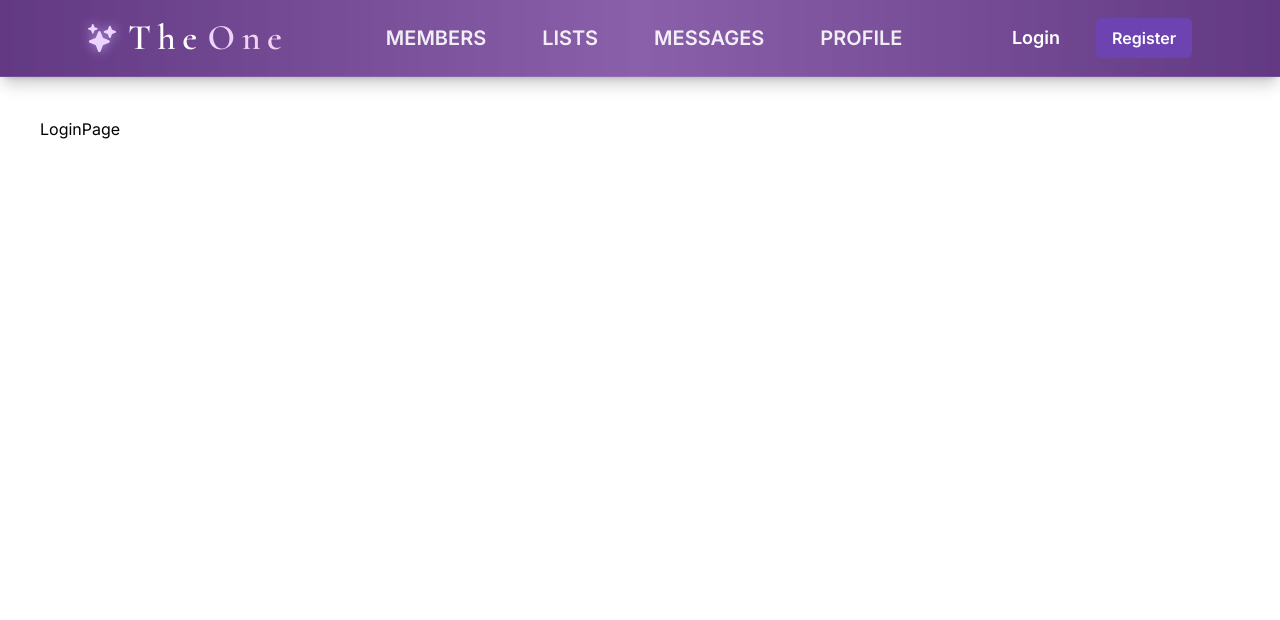
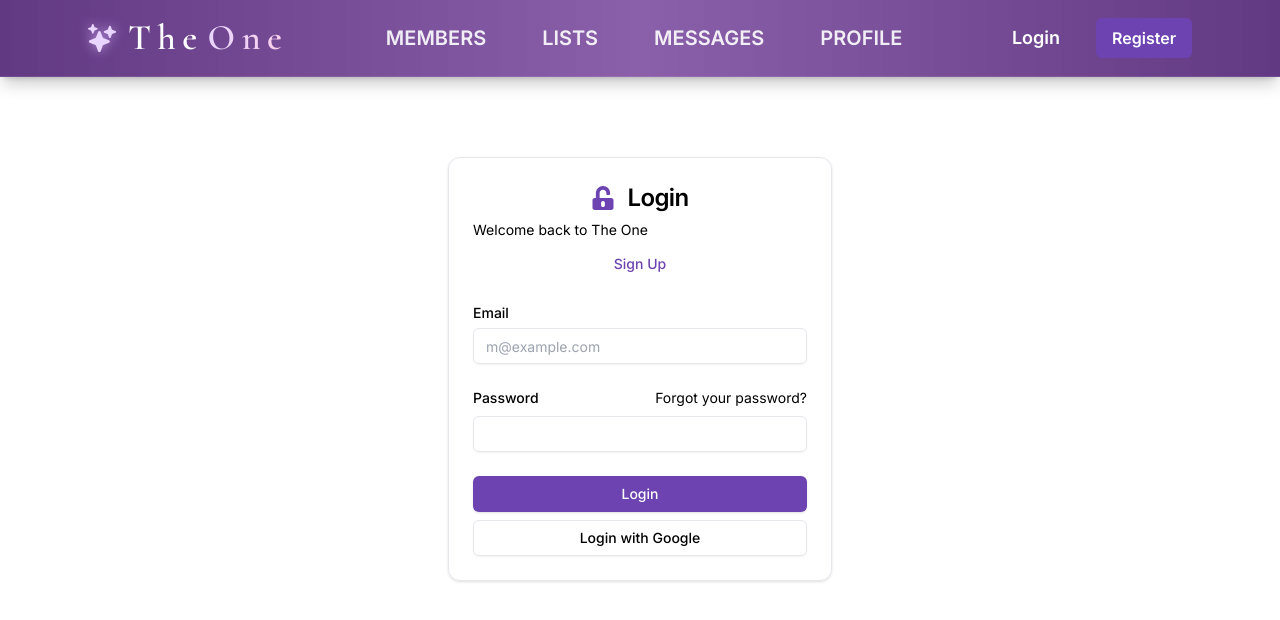
Before and after one commit to sahoooii/next-theOne, a Next.js app: page /login in a window 1280 px wide. Shown: the top 620 px of the page. Built offline with nearby package versions, Linux system fonts and the light colour scheme.

Commit message:
Creating a login form

```diff
--- a/package.json
+++ b/package.json
@@ -11,6 +11,7 @@
 	},
 	"dependencies": {
 		"@radix-ui/react-dialog": "^1.1.15",
+		"@radix-ui/react-label": "^2.1.8",
 		"@radix-ui/react-navigation-menu": "^1.2.14",
 		"@radix-ui/react-slot": "^1.2.4",
 		"@react-aria/visually-hidden": "^3.8.30",
--- /dev/null
+++ b/src/app/(auth)/login/LoginForm.tsx
@@ -0,0 +1,68 @@
+'use client';
+
+import {
+	Card,
+	CardContent,
+	CardDescription,
+	CardFooter,
+	CardHeader,
+	CardTitle,
+} from '@/components/ui/card';
+import { Button } from '@/components/ui/button';
+import { Input } from '@/components/ui/input';
+import { Label } from '@/components/ui/label';
+import { FaUnlockAlt } from 'react-icons/fa';
+
+const LoginForm = () => {
+	return (
+		<Card className='w-full max-w-sm mx-auto my-10'>
+			<CardHeader>
+				<CardTitle className='mx-auto flex items-center gap-3 text-2xl'>
+					<FaUnlockAlt size={24} className='text-primary' />
+					Login
+				</CardTitle>
+				<CardDescription>
+					Welcome back to The One
+				</CardDescription>
+				<Button variant='link'>Sign Up</Button>
+			</CardHeader>
+			<CardContent>
+				<form>
+					<div className='flex flex-col gap-6'>
+						<div className='grid gap-2'>
+							<Label htmlFor='email'>Email</Label>
+							<Input
+								id='email'
+								type='email'
+								placeholder='m@example.com'
+								required
+							/>
+						</div>
+						<div className='grid gap-2'>
+							<div className='flex items-center'>
+								<Label htmlFor='password'>Password</Label>
+								<a
+									href='#'
+									className='ml-auto inline-block text-sm underline-offset-4 hover:underline'
+								>
+									Forgot your password?
+								</a>
+							</div>
+							<Input id='password' type='password' required />
+						</div>
+					</div>
+				</form>
+			</CardContent>
+			<CardFooter className='flex-col gap-2'>
+				<Button type='submit' className='w-full'>
+					Login
+				</Button>
+				<Button variant='outline' className='w-full'>
+					Login with Google
+				</Button>
+			</CardFooter>
+		</Card>
+	);
+};
+
+export default LoginForm;
--- a/src/app/(auth)/login/page.tsx
+++ b/src/app/(auth)/login/page.tsx
@@ -1,7 +1,8 @@
 import React from 'react';
+import LoginForm from './LoginForm';
 
 const LoginPage = () => {
-	return <div>LoginPage</div>;
+	return <LoginForm />;
 };
 
 export default LoginPage;
--- a/src/app/layout.tsx
+++ b/src/app/layout.tsx
@@ -1,9 +1,9 @@
 import type { Metadata } from 'next';
 import './globals.css';
-import TopNav from './components/navigation/TopNav';
-import { Providers } from './components/Providers';
+import { Providers } from '@/components/ui/Providers';
 import { Inter, Cormorant } from 'next/font/google';
-import BottomNav from './components/navigation/BottomNav';
+import BottomNav from '@/components/navigation/BottomNav';
+import TopNav from '@/components/navigation/TopNav';
 
 export const metadata: Metadata = {
 	title: 'Next Match',
--- /dev/null
+++ b/src/components/ui/card.tsx
@@ -0,0 +1,76 @@
+import * as React from "react"
+
+import { cn } from "@/lib/utils"
+
+const Card = React.forwardRef<
+  HTMLDivElement,
+  React.HTMLAttributes<HTMLDivElement>
+>(({ className, ...props }, ref) => (
+  <div
+    ref={ref}
+    className={cn(
+      "rounded-xl border bg-card text-card-foreground shadow",
+      className
+    )}
+    {...props}
+  />
+))
+Card.displayName = "Card"
+
+const CardHeader = React.forwardRef<
+  HTMLDivElement,
+  React.HTMLAttributes<HTMLDivElement>
+>(({ className, ...props }, ref) => (
+  <div
+    ref={ref}
+    className={cn("flex flex-col space-y-1.5 p-6", className)}
+    {...props}
+  />
+))
+CardHeader.displayName = "CardHeader"
+
+const CardTitle = React.forwardRef<
+  HTMLDivElement,
+  React.HTMLAttributes<HTMLDivElement>
+>(({ className, ...props }, ref) => (
+  <div
+    ref={ref}
+    className={cn("font-semibold leading-none tracking-tight", className)}
+    {...props}
+  />
+))
+CardTitle.displayName = "CardTitle"
+
+const CardDescription = React.forwardRef<
+  HTMLDivElement,
+  React.HTMLAttributes<HTMLDivElement>
+>(({ className, ...props }, ref) => (
+  <div
+    ref={ref}
+    className={cn("text-sm text-muted-foreground", className)}
+    {...props}
+  />
+))
+CardDescription.displayName = "CardDescription"
+
+const CardContent = React.forwardRef<
+  HTMLDivElement,
+  React.HTMLAttributes<HTMLDivElement>
+>(({ className, ...props }, ref) => (
+  <div ref={ref} className={cn("p-6 pt-0", className)} {...props} />
+))
+CardContent.displayName = "CardContent"
+
+const CardFooter = React.forwardRef<
+  HTMLDivElement,
+  React.HTMLAttributes<HTMLDivElement>
+>(({ className, ...props }, ref) => (
+  <div
+    ref={ref}
+    className={cn("flex items-center p-6 pt-0", className)}
+    {...props}
+  />
+))
+CardFooter.displayName = "CardFooter"
+
+export { Card, CardHeader, CardFooter, CardTitle, CardDescription, CardContent }
--- /dev/null
+++ b/src/components/ui/label.tsx
@@ -0,0 +1,26 @@
+"use client"
+
+import * as React from "react"
+import * as LabelPrimitive from "@radix-ui/react-label"
+import { cva, type VariantProps } from "class-variance-authority"
+
+import { cn } from "@/lib/utils"
+
+const labelVariants = cva(
+  "text-sm font-medium leading-none peer-disabled:cursor-not-allowed peer-disabled:opacity-70"
+)
+
+const Label = React.forwardRef<
+  React.ElementRef<typeof LabelPrimitive.Root>,
+  React.ComponentPropsWithoutRef<typeof LabelPrimitive.Root> &
+    VariantProps<typeof labelVariants>
+>(({ className, ...props }, ref) => (
+  <LabelPrimitive.Root
+    ref={ref}
+    className={cn(labelVariants(), className)}
+    {...props}
+  />
+))
+Label.displayName = LabelPrimitive.Root.displayName
+
+export { Label }
```
Also changed, not shown: src/components/navigation/BottomNav.tsx (renamed from src/app/components/navigation/BottomNav.tsx), src/components/navigation/MobileMenu.tsx (renamed from src/app/components/navigation/MobileMenu.tsx), src/components/navigation/TopNav.tsx (renamed from src/app/components/navigation/TopNav.tsx), src/components/navigation/navLinks.tsx (renamed from src/app/components/navigation/navLinks.tsx), src/components/ui/Providers.tsx (renamed from src/app/components/Providers.tsx), 1 other file (tests, documents, lock files or other folders).
